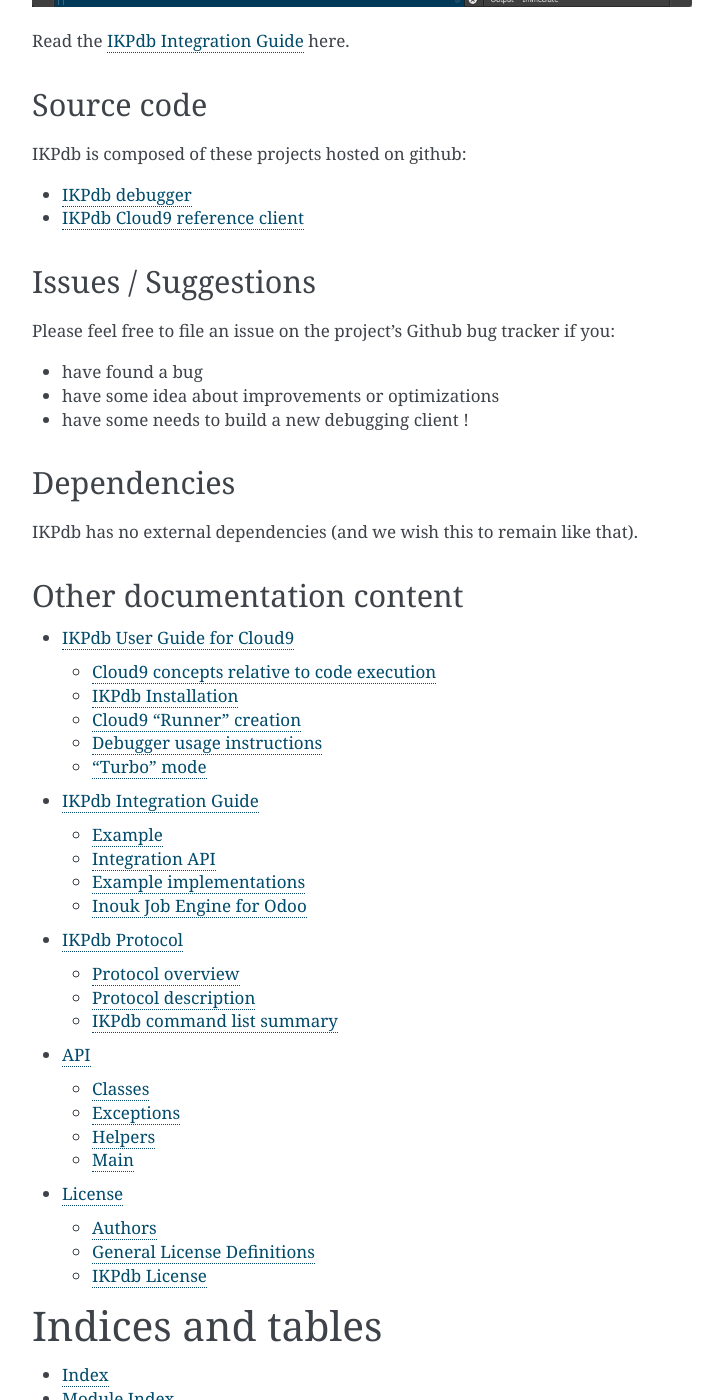
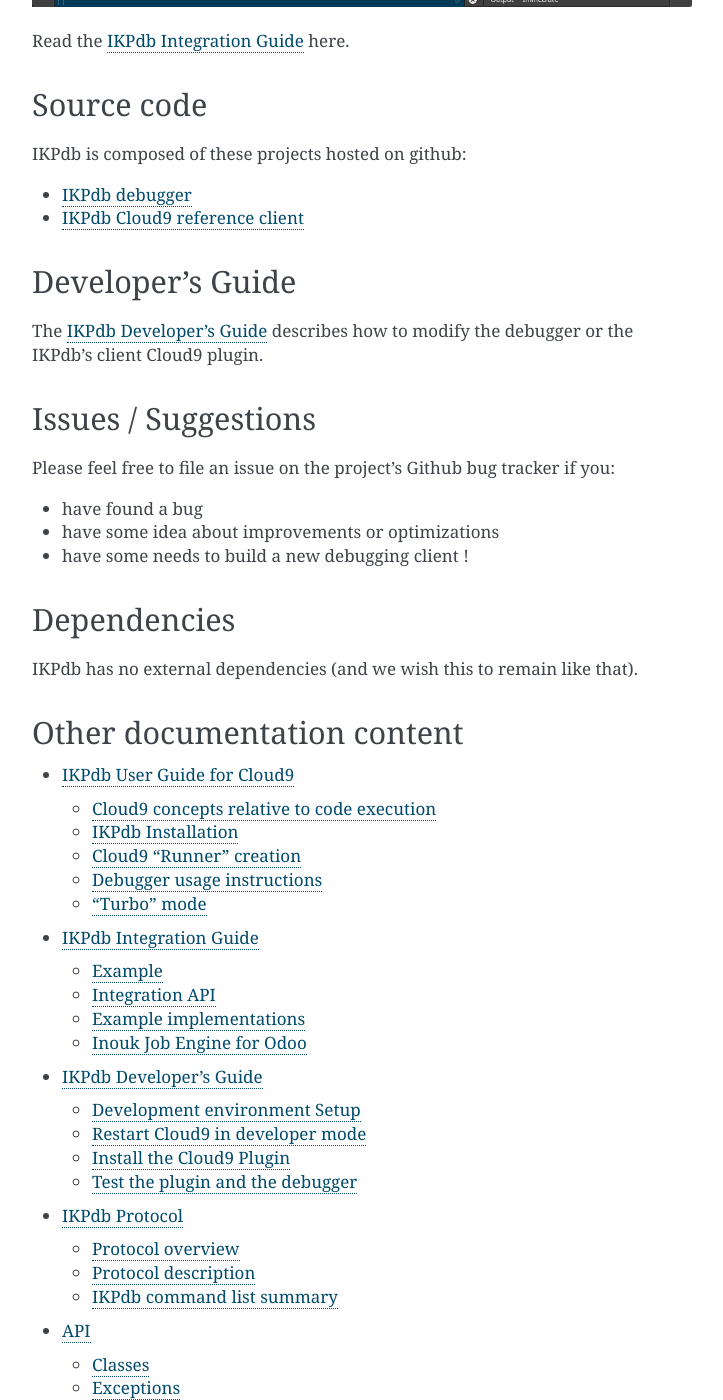
Before and after one commit to audaxis/ikpdb, a Sphinx documentation site: the page built from docs/index.rst, in a window 1280 px wide and 1400 px high, scrolled down 3801 px. Shown: the whole window, without its empty margins (388-1111 px from the left). Built offline with Sphinx 7.4.7, drawn with Linux system fonts in a browser that asks for light colours; some of the changed lines change nothing that is shown.

Commit message:
DOC: added Developer's Guide

```diff
--- /dev/null
+++ b/docs/developers_guide.rst
@@ -0,0 +1,157 @@
+IKPdb Developer's Guide
+========================
+
+This document describes how to modify the debugger (IKPdb) or the Cloud9 client
+(IKPdb plugin).
+
+IKPdb is developed on Cloud9, so this guide covers the development process on Cloud9.
+You can use a "Free" Cloud9 account to hack on IKPdb.
+
+If you plan to work on IKPdb's Cloud9 client plugin, you should read the
+`Cloud9 SDK Documentation <https://cloud9-sdk.readme.io/docs>`_.
+
+
+Development environment Setup
+-----------------------------
+
+Use these commands in the terminal of your workspace to install required
+dependencies:
+
+.. code-block:: bash
+
+    $ sudo apt-get update
+    $ sudo apt-get install -y python-dev
+
+
+Create a workspace
+__________________
+
+Create a new Cloud9 Workspace using the Blank (Ubuntu) template.
+Choose whatever name you want, but il you plan to share your workspce, you
+should choose an explicit name (eg. ikpdb-dev-1_0_X).
+
+
+Activate the Cloud9 Plugin Manager
+__________________________________
+
+Open the *"Preferences"* panel using the "Cloud9 / Preferences" menu item.
+Open the "EXPERIMENTAL" tab and activate the 3 options in the "SDK" group
+as shown on next picture:
+
+* Load Custom Plugins
+* Load Plugin From Workspace
+* Plugin Manager
+
+Then reload Cloud9 using the navigator "Refresh Page" command.
+
+.. image:: devguide__activate_plugin_manager.png
+
+When it's done and after you refreshed the page, you must see a "PLUGIN MANAGER"
+tab in the "Preferences" panel.
+
+
+Install IKPdb's source code
+___________________________
+
+Use these commands in the terminal of your workspace to download IKPdb's source
+code and install it in pip "editable" mode (in "editable" mode, modifications
+you made are effective each time you relaunch IKPdb.
+
+Don't forget to replace *1.0.x* below by the branch you want to work on.
+
+.. code-block:: bash
+
+    $ git clone https://github.com/cmorisse/ikpdb.git
+    $ cd ikpdb
+    $ git checkout 1.0.x  # Select a branch
+    $ sudo pip install --upgrade -e .
+
+Check installation is correct by trying to import ikpdb and printing it's
+version:
+
+.. code-block:: bash
+
+    $ python
+    Python 2.7.6 (default, Jun 22 2015, 17:58:13)
+    [GCC 4.8.2] on linux2
+    Type "help", "copyright", "credits" or "license" for more information.
+    >>> import ikpdb ; ikpdb.__version__
+    '1.0.0-alpha'
+    >>>exit()
+    $
+
+Copy IPdb's python test file "to_debug.py" in your workspace root.
+
+.. code-block:: bash
+
+    $ cd  ~/workspace
+    $ cp ikpdb/tests/to_debug.py .
+
+Now, you must have a to_debug.py file at the root of your workspace.
+*to_debug.py* allows to test all debugger's features.
+
+Restart Cloud9 in developer mode
+--------------------------------
+
+Use the "Tools / Developer / Start in Debug Mode" menu entry to restart Cloud9
+in Developer Mode.
+
+Now, you must have a green banner saying: "You are in Debug Mode."
+
+**Important note: You must always be in developer mode to make Cloud9 use the
+plugin you are developing and not the bundled one !**
+
+
+Install the Cloud9 Plugin
+-------------------------
+
+Download source code
+____________________
+
+Enter these commands in the terminal of your workspace to download IKPdb's
+Cloud9 plugin source code:
+
+.. code-block:: bash
+
+    $ cd ~/workspace
+    $ git clone https://github.com/cmorisse/inouk.ikpdb.git
+    $ cd ikpdb
+    $ git checkout 1.0.x  # Select a branch
+    $ sudo pip install --upgrade -e .
+
+Now, you must have an *inouk.ikpdb* folder at the root of your workspace.
+
+Open the file *'inouk.ikpdb/package.json'* and modify "version" with a unique
+value. We need this to allow Clou9 to distinguish the embedded IKPdb plugin from
+the one you are developping.
+
+Activate the plugin
+___________________
+
+Enter these commands in the terminal to make Cloud9 load **your** plugin
+version:
+
+.. code-block:: bash
+
+    $ cd ~/workspace
+    $ mkdir -p ~/.c9/plugins
+    $ ln -s /home/ubuntu/workspace/inouk.ikpdb  ~/.c9/plugins
+
+Now, you must have a *'~/.c9/plugins/inouk.ikpdb'* link to *'~/workspace/inouk.ikpdb'*.
+
+Refresh your page to reload Cloud9 and use the *PLUGIN MANAGER* to verify that
+**your** version of the plugin is installed.
+
+Test the plugin and the debugger
+--------------------------------
+
+Using instruction in the :doc:`IKPdb User Guide for Cloud9 <cloud9_user_guide>`,
+run to_debug.py with the "Python 2.7 IKPdb.run" runner.
+
+Your should get something like that:
+
+.. image:: devguide__debugger_running.png
+
+You can now modify either the debugger or the plugin and see the result.
+
+*Don't forget to reload Cloud9 when you modify the plugin.*
--- a/docs/index.rst
+++ b/docs/index.rst
@@ -166,6 +166,12 @@
 * `IKPdb debugger <https://github.com/cmorisse/ikpdb>`_
 * `IKPdb Cloud9 reference client <https://github.com/cmorisse/c9.ide.run.debug.ikpdb>`_
 
+Developer's Guide
+-----------------
+
+The :doc:`developers_guide` describes how to modify the debugger or the
+IKPdb's client Cloud9 plugin.
+
 Issues / Suggestions
 --------------------
 
@@ -188,6 +194,7 @@
 
    cloud9_user_guide
    integration_guide
+   developers_guide
    protocol
    api
    license
```
Also changed, not shown: docs/devguide__activate_plugin_manager.png (added), docs/devguide__debugger_running.png (added).
